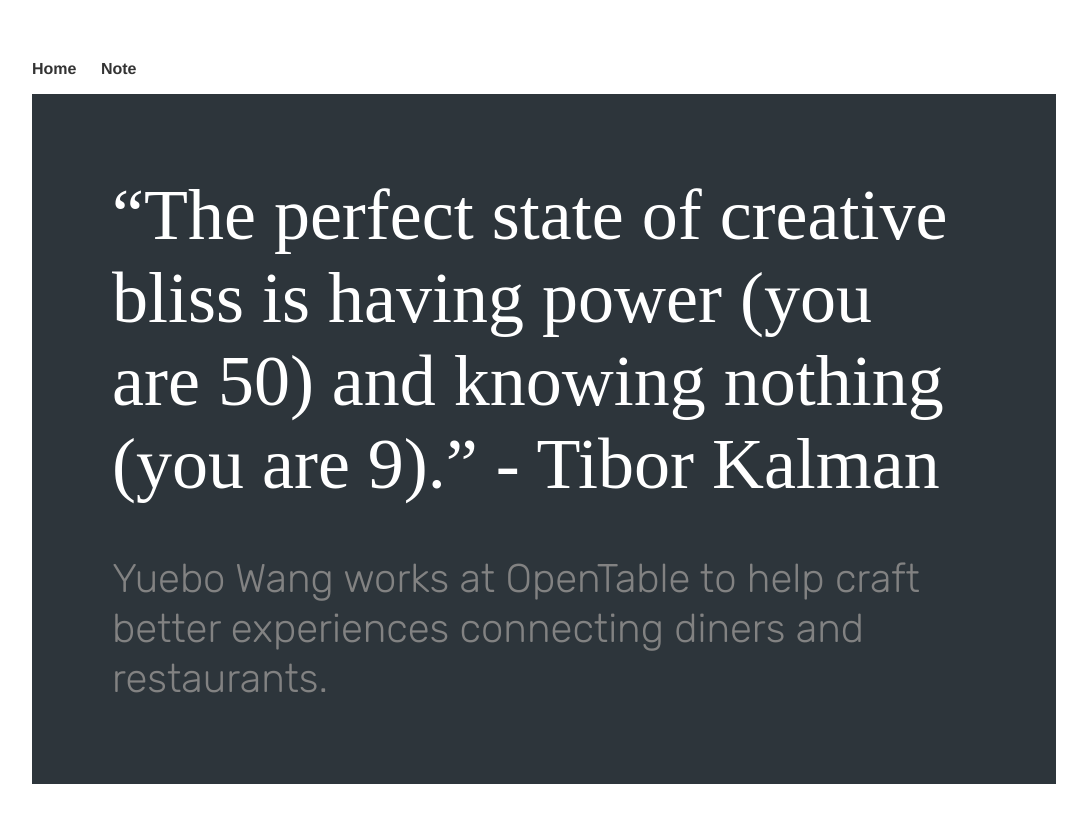
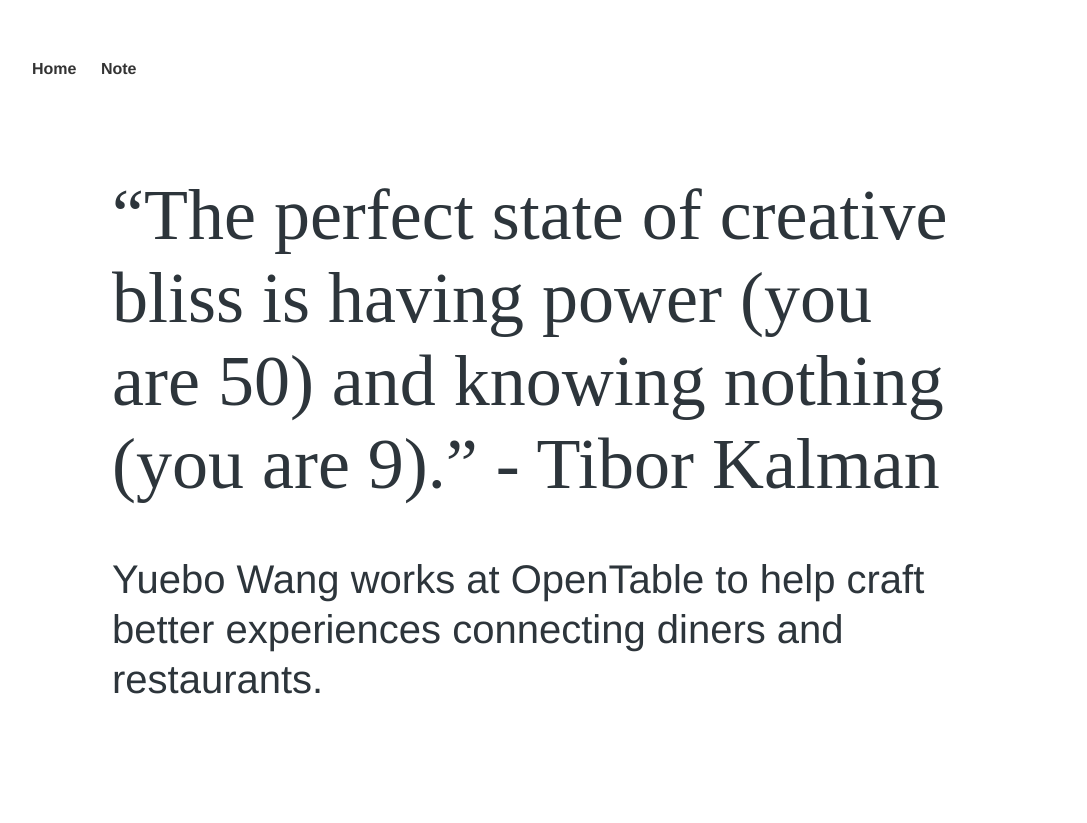
Before and after one commit to yuebwang/yuebwang.github.io, a Jekyll site: the page built from index.html, in a window 1280 px wide. Shown: the top 823 px of the page, without its empty margins (96-1183 px from the left). Built offline with Jekyll 4.4.1, drawn with Linux system fonts in a browser that asks for light colours; some web fonts are replaced.

Commit message:
update home font and color

```diff
--- a/css/style.css
+++ b/css/style.css
@@ -1,49 +1,50 @@
 body {
-  font-family: 'Oxygen', sans-serif;
+  font-family: "Helvetica", "Arial", "Sans-Serif";
 }
-
 
 /* intro section*/
 
 .intro {
   padding: 5rem;
-  background-color: #2d353b;
+  background-color: #fff;
   /* height: 80%; */
   display: grid;
   grid-template-columns: minmax(auto, 80vw) 1fr;
   grid-template-rows: 1fr 0.5fr;
   grid-row-gap: 2rem;
-  grid-template-areas: "quote ."
-                       "about_work .";
+  grid-template-areas:
+    "quote ."
+    "about_work .";
 }
 
 .quote {
-  font-family: 'IM Fell English', serif;
+  font-family: "IM Fell English", serif;
   font-weight: 400;
-  color: #fff;
+  color: #2d353b;
   font-size: 4.5rem;
   grid-area: quote;
 }
 
 .about_work {
-  font-family: 'Rubik', sans-serif;
+  font-family: "Helvetica", "Arial", "Sans-Serif";
   font-weight: 300;
-  color: #828282;
+  color: #2d353b;
   font-size: 2.5rem;
   grid-area: about_work;
   padding-top: 1rem;
   line-height: 1.25;
 }
 
-.about_work a, .about_photo a {
+.about_work a,
+.about_photo a {
   /* text-decoration: none; */
-  color: #828282;
+  color: #2d353b;
   transition: color 0.5s;
 }
 
-
-.about_work a:hover, .about_photo a:hover {
-  color: #DA3743;
+.about_work a:hover,
+.about_photo a:hover {
+  color: #da3743;
 }
 
 /* photo section */
@@ -76,7 +77,6 @@ body {
   font-size: 2rem;
   grid-column: 4 / span 1;
 } */
-
 
 @media only screen and (max-width: 640px) {
   .quote {
@@ -114,6 +114,4 @@ body {
     font-size: 1.5rem;
     grid-column: auto;
   } */
-
-
 }
```
